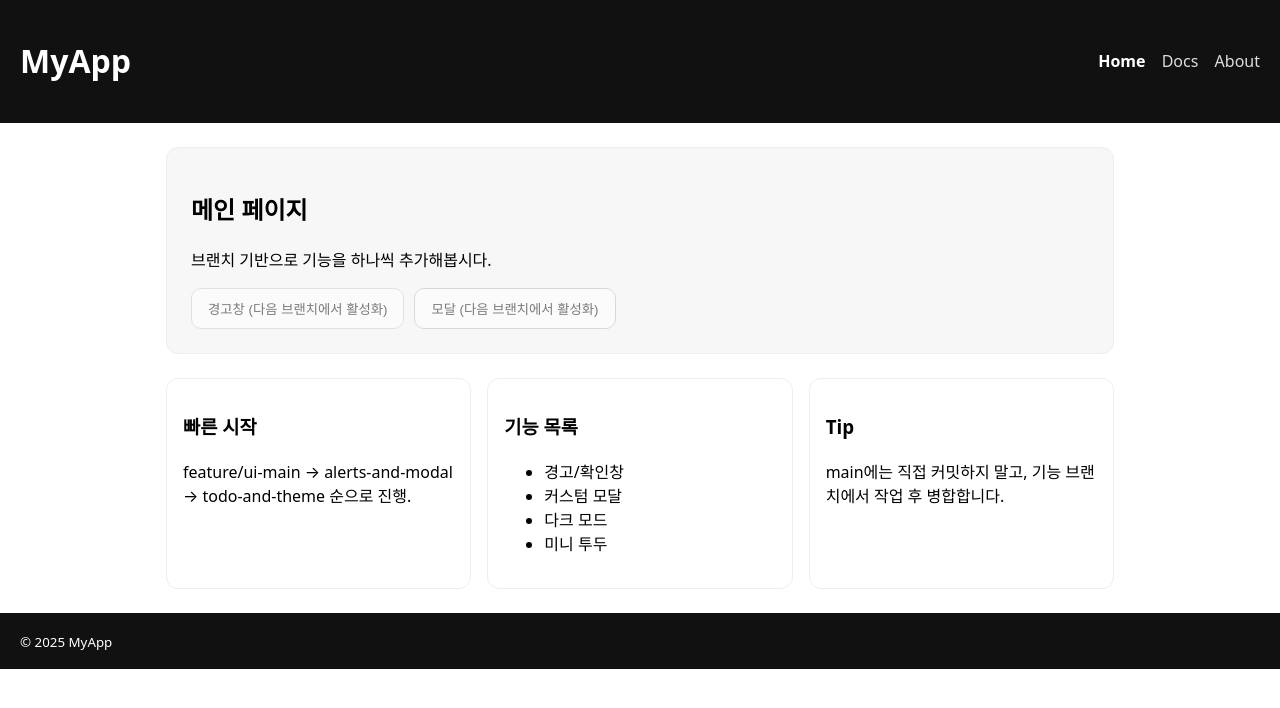
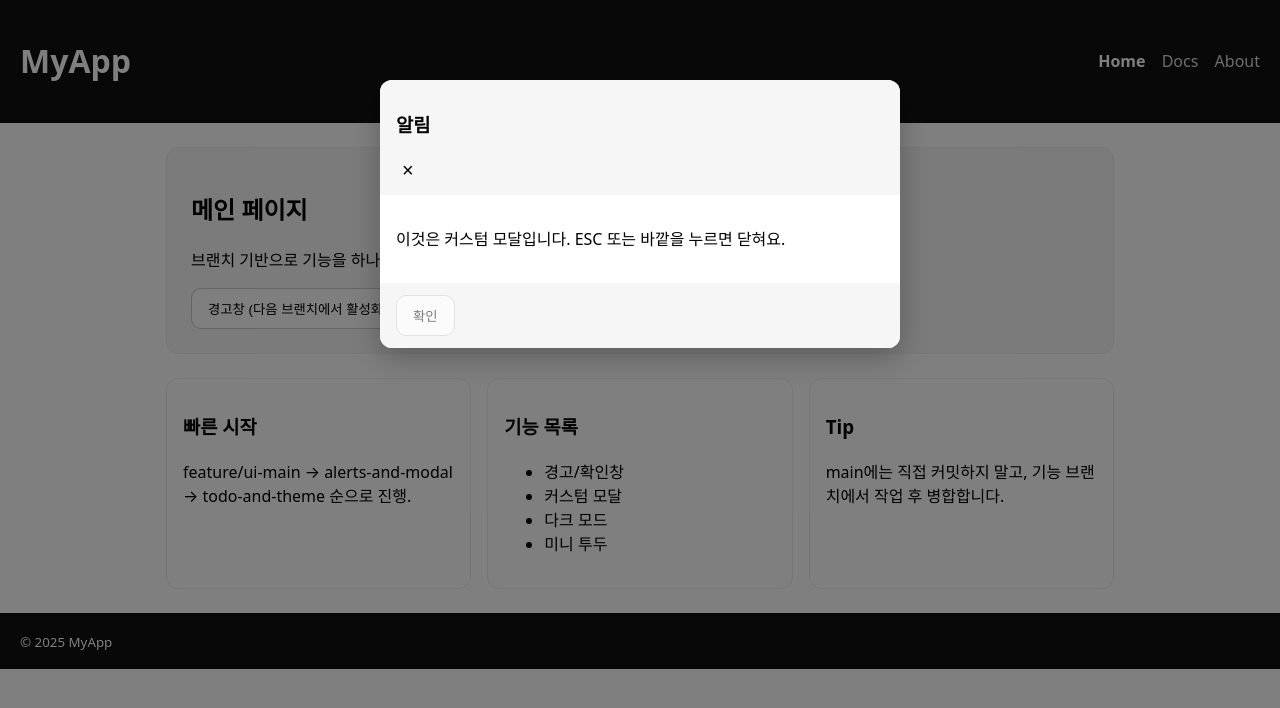
Before and after one commit to jungu8745/EX1-Branch, a plain HTML site: page project/index.html in a window 1280 px wide. Both pictures are taken after a click on the button "모달 (다음 브랜치에서 활성화)". Drawn offline with Linux system fonts and the light colour scheme.

Commit message:
index.html, styles.css, app.js 파일내용 추가

```diff
--- a/project/app.js
+++ b/project/app.js
@@ -1,4 +1,34 @@
 document.addEventListener("DOMContentLoaded", () => {
-  console.log("MyApp loaded: feature/ui-main");
-  // 다음 브랜치에서 기능 바인딩이 활성화됩니다.
+  console.log("MyApp loaded: feature/alerts-and-modal");
+
+  const btnAlert = document.getElementById("btn-alert");
+  const btnModal = document.getElementById("btn-modal");
+  const modal = document.getElementById("modal");
+
+  // 버튼 활성화 스타일
+  [btnAlert, btnModal].forEach(btn => {
+    if (btn) {
+      btn.style.cursor = "pointer";
+      btn.style.opacity = "1";
+    }
+  });
+
+  // 경고창 & 확인창
+  btnAlert?.addEventListener("click", () => {
+    alert("경고창입니다!");
+    const yes = confirm("확인창: 계속 진행할까요?");
+    console.log("confirm:", yes);
+  });
+
+  // 모달 열기/닫기
+  const openModal = () => modal?.classList.add("is-open");
+  const closeModal = () => modal?.classList.remove("is-open");
+
+  btnModal?.addEventListener("click", openModal);
+  modal?.addEventListener("click", (e) => {
+    if (e.target.matches("[data-close]")) closeModal();
+  });
+  window.addEventListener("keydown", (e) => {
+    if (e.key === "Escape") closeModal();
+  });
 });
--- a/project/index.html
+++ b/project/index.html
@@ -45,6 +45,22 @@
         <p>main에는 직접 커밋하지 말고, 기능 브랜치에서 작업 후 병합합니다.</p>
       </article>
     </section>
+        <!-- Custom Modal -->
+    <div id="modal" class="modal" aria-hidden="true" role="dialog" aria-labelledby="modal-title">
+      <div class="modal__backdrop" data-close></div>
+      <div class="modal__panel" role="document">
+        <header class="modal__header">
+          <h3 id="modal-title">알림</h3>
+          <button class="modal__close" data-close aria-label="Close">×</button>
+        </header>
+        <div class="modal__body">
+          <p>이것은 커스텀 모달입니다. ESC 또는 바깥을 누르면 닫혀요.</p>
+        </div>
+        <footer class="modal__footer">
+          <button class="btn" data-close>확인</button>
+        </footer>
+      </div>
+    </div>
   </main>
 
   <footer class="site-footer">
--- a/project/styles.css
+++ b/project/styles.css
@@ -16,3 +16,14 @@ body { margin: 0; font-family: system-ui, -apple-system, Segoe UI, Roboto, Arial
 .card { border: 1px solid #eee; border-radius: 12px; padding: 16px; background: #fff; }
 
 :root { color-scheme: light; } /* 다음 브랜치에서 다크모드 토글 예정 */
+/* === Modal === */
+.modal { position: fixed; inset: 0; display: none; }
+.modal.is-open { display: block; }
+.modal__backdrop { position: absolute; inset: 0; background: rgba(0,0,0,.5); }
+.modal__panel {
+  position: relative; z-index: 1; max-width: 520px; margin: 10vh auto; background: #fff;
+  border-radius: 12px; overflow: hidden; box-shadow: 0 10px 30px rgba(0,0,0,.25);
+}
+.modal__header, .modal__footer { padding: 12px 16px; background: #f6f6f6; }
+.modal__body { padding: 16px; }
+.modal__close { border: none; background: transparent; font-size: 20px; cursor: pointer; }
```
